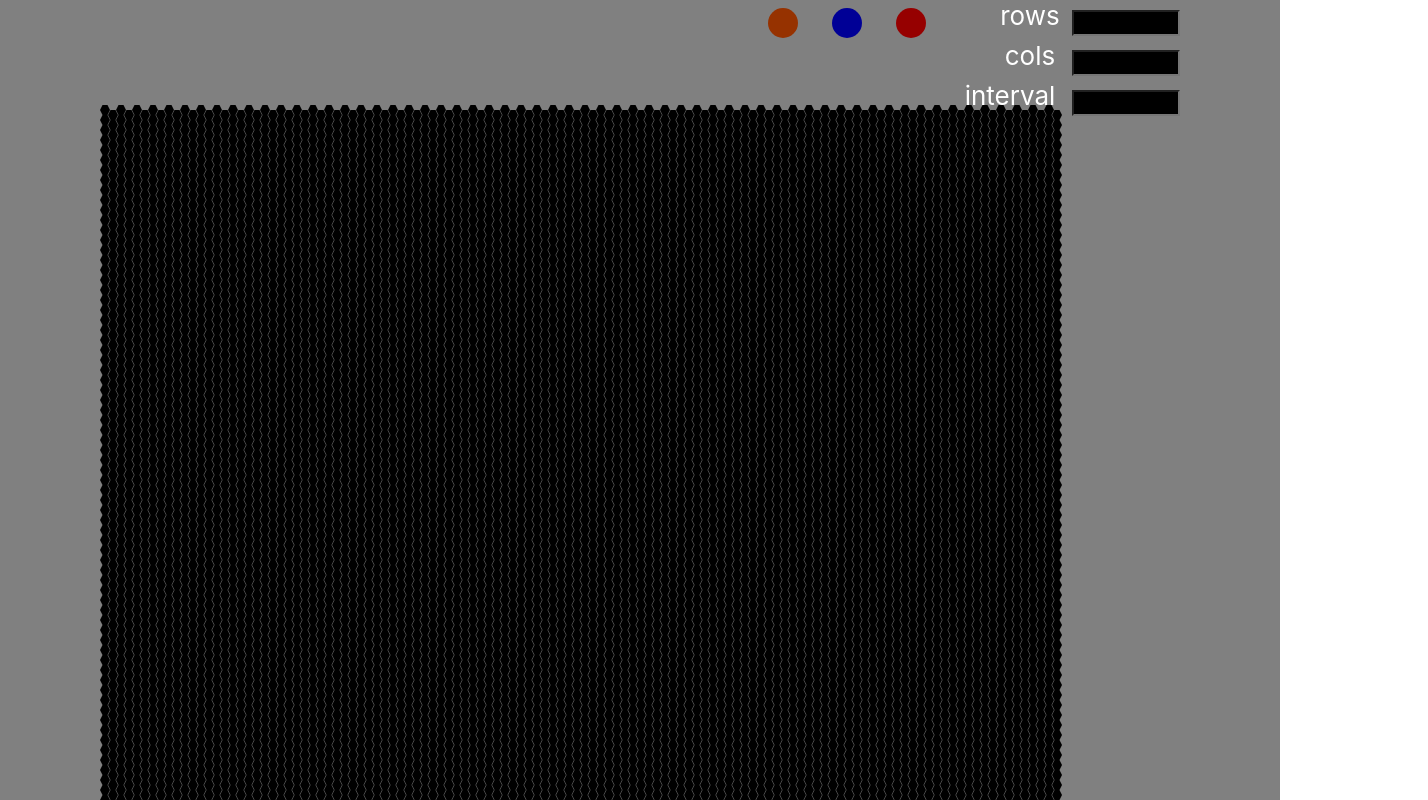
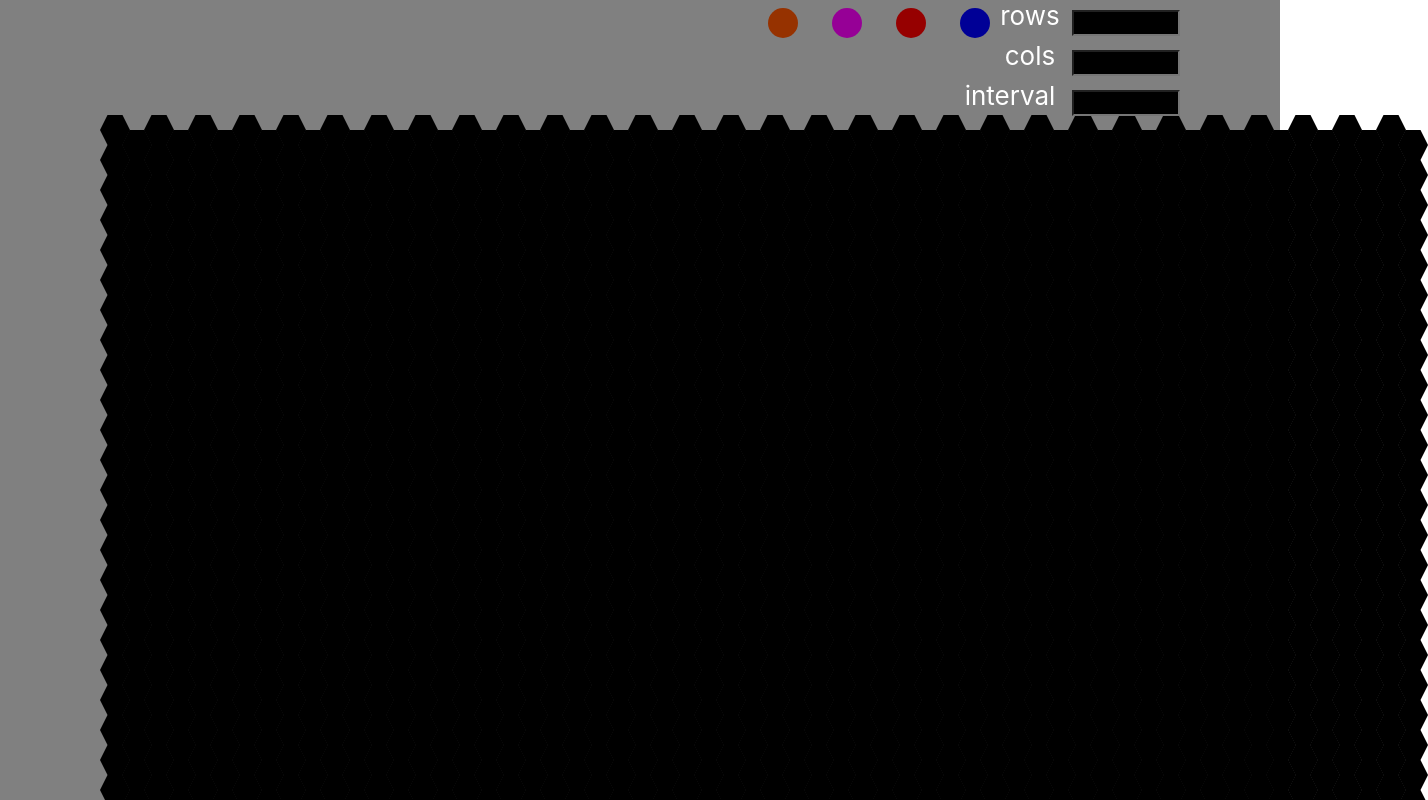
Before and after one commit to ericcarmi/hexagonal-cellular-automata, a React (Create React App) app: page / in a window 1280 px wide. Shown: the top 800 px of the page, 1428 px wide, since content can reach past the window. Built offline with nearby package versions, Linux system fonts and the light colour scheme.

Commit message:
boundary cells

```diff
--- a/src/App.tsx
+++ b/src/App.tsx
@@ -3,19 +3,19 @@ import './App.css';
 import {useState, useEffect} from 'react';
 import {Hexagons} from './Hexagon';
 
-// const hexsize = 100;
-// const colors = ['rgba(150,0,0,0.9)','rgba(0,150,0,0.9)']
 
 
 function App() {
   const [isMouseDown, setMouseDown] = useState(false);
-  const [numRows, setNumRows] = useState(150);
-  const [numCols, setNumCols] = useState(60);
+  const [numRows, setNumRows] = useState(50);
+  const [numCols, setNumCols] = useState(30);
+  const hexsize = 30;
+  const updateInterval = 10;
 
   return (
     <div className="App" onMouseDown={() => setMouseDown(true)} onMouseUp={() => setMouseDown(false)}>
       <header className="App-header">
-    <Hexagons isMouseDown={isMouseDown} numrows={numRows} numcols={numCols}/>
+    <Hexagons hexsize={hexsize} updateInterval={updateInterval} isMouseDown={isMouseDown} numrows={numRows} numcols={numCols}/>
       <RowsInput
           onChange={(e) => e.target.value}
           onKeyDown={(e) => {
--- a/src/Hexagon.tsx
+++ b/src/Hexagon.tsx
@@ -1,9 +1,6 @@
 import styled from 'styled-components';
 import {useState, useEffect} from 'react';
 
-const hexsize = 10;
-const colors = ['rgba(150,0,0,0.9)','rgba(0,150,0,0.9)']
-const updateInterval = 10;
 // rule should have 7 bits, include the center...put this first
 /*
 to get it to oscillate, a set of bits need to be flipped
@@ -51,8 +48,8 @@ the conditions should be for the next set of rules, rules(i+1) <- rules(i)
 const rules =
 {
 "0000000" : "0",
-"0000001" : "1",
-"0000010" : "1",
+"0000001" : "0", // why is this down right...it is starting at bottom and going clockwise? prob after changing rows/cols
+"0000010" : "0",
 "0000011" : "0",
 "0000100" : "1",
 "0000101" : "0",
@@ -114,7 +111,7 @@ const rules =
 "0111101" : "0",
 "0111110" : "0",
 "0111111" : "1",
-"1000000" : "0",
+"1000000" : "1",
 "1000001" : "0",
 "1000010" : "0",
 "1000011" : "0",
@@ -186,10 +183,11 @@ interface IHexagons {
   isMouseDown? : boolean,
   numrows: number;
   numcols: number;
+  hexsize: number;
+  updateInterval: number;
 }
 
-
-export const Hexagons = ({isMouseDown, numrows, numcols}:IHexagons) => {
+export const Hexagons = ({isMouseDown, numrows, numcols, updateInterval, hexsize}:IHexagons) => {
 
   // const numrows = 20;
   // const numcols = 20;
@@ -198,12 +196,10 @@ export const Hexagons = ({isMouseDown, numrows, numcols}:IHexagons) => {
   const [backgroundColor, setBackgroundColor] = useState<string[]>(Array(numhex).fill('black'));
   const [isActive, setActive] = useState<boolean[]>(Array(numhex).fill(false));
   const [allCells, setAllCells] = useState([...Array(numhex)].map((_,i) => i));
-
-
-  // maybe rename activeCells - these are the cells to iterate over, a list that is supposed to grow and shrink...currently not shrinking
-  const [activeCells, setActiveCells] = useState<number[]>([]);
+  const [boundaryCells, setBoundaryCells] = useState(Array(0));
   const [shouldIterate, setShouldIterate] = useState(false);
 
+  // rename to updateCell
   const updateColor = (id:number, newcolor:string) => {
     const r = backgroundColor;
     r[id] = newcolor;
@@ -211,7 +207,7 @@ export const Hexagons = ({isMouseDown, numrows, numcols}:IHexagons) => {
     const q = isActive;
     q[id] = r[id] === 'white' ? true : false;
     setActive([...q]);
-    // setActive(prev => [...prev.filter(i => i === q[id])]);
+    // setActive(prev => [...prev.filter(i => i === q[id])]); // not workin, could be faster? idk
 
   }
   const updateAll = (active: Array<number>, dead: Array<number>) => {
@@ -232,6 +228,27 @@ export const Hexagons = ({isMouseDown, numrows, numcols}:IHexagons) => {
 
   }
 
+  const updateBoundary = () => {
+    const q = isActive;
+    const r = backgroundColor;
+    if(q[0] === false){
+      boundaryCells.map(i => {
+          q[i] = true;
+          r[i] = 'white';
+      })
+    }
+    else{
+      boundaryCells.map(i => {
+          q[i] = false;
+          r[i] = 'black';
+      })
+
+    }
+    setBackgroundColor([...r]);
+    setActive([...q]);
+
+  };
+
   const resetAll = () => {
     const r = Array(numhex).fill('black');
     setBackgroundColor([...r]);
@@ -243,28 +260,30 @@ export const Hexagons = ({isMouseDown, numrows, numcols}:IHexagons) => {
   useEffect(() => {
     setNumHex(numcols*numrows);
     setAllCells([...Array(numcols*numrows)].map((_,i) => i));
-    console.log(numrows,numcols,numhex);
-  },[numcols,numrows, numhex, setNumHex, setAllCells, ])
+    let b = [];
+    for(let i = 0; i < numcols; i++){
+      b.push(i * numrows);
+      b.push(i * numrows + 1);
+      b.push(numrows - 2 + i * numrows);
+      b.push(numrows - 2 + i * numrows + 1);
+    }
+    for(let i = 0; i < Math.round(numrows/2); i++){
+      b.push(i * 2);
+      b.push(i * 2 + numrows * numcols - numrows + 1);
+    }
+
+    setBoundaryCells(b);
+    // console.log(b);
+    // console.log(numrows,numcols,numhex);
+  },[numcols,numrows, numhex, setNumHex, setAllCells, setBoundaryCells])
 
 
   /*
-  instead of using hexagon divs as inputs, use the keys?
-  check if not negative
-  with it not rotated anymore, down is +2, up is -2
-  up-left is ... columns looks repeated/upsampled, 0, 0, 1, 1, ...
-  maybe just give each a unique id
-
-  up-left is -21 with 20 rows, except for second row which is -20
-  dn-left is +20 or +19
-  dn-right is +21 or +20
-  up-right is -20 or -19
-
-  traversing a column will return a constant for the last digit: 19, 59, 99, 139...just a constant offset
-  ---
-  it isn't first row/col...it alternates between +20 and +21 when going dn-right
-  switched back to numbering the same way colors are done, i*numcols + j
-  dn-right is +1 if even, +21 if odd
-  dn-left is +1 if odd, -19 if even
+    boundaries with r = 50 and c = 30
+  i in range(c): i*r and i*r+1 gets top boundary
+  shift +48 gives lower boundary
+  i in range(r//2): i*2 gives left boundary
+  shift +1451 to get right boundary
 
   */
 
@@ -276,18 +295,10 @@ export const Hexagons = ({isMouseDown, numrows, numcols}:IHexagons) => {
         // is this fixed with recognizing it as a symmetry? many formats are possible
         // can format be learned with a different program? some use of logic and statistics (if data can be got)
         if( i % 2 === 0 ) { // even
-          // u-r : -1
-          // u-l : -21
-          // d-l : -19
-          // d-r : +1
           // it always uses numrows even when numrows != numcols
           shifts.push(-1, 1, 2, -numrows+1, -numrows-1);
         }
         else { // odd
-          // u-r : +19
-          // u-l : -1
-          // d-l : +1
-          // d-r : +21
           shifts.push(numrows-1, numrows+1, 2, 1, -1);
         }
         // check if shifts are positive and smaller than max
@@ -317,30 +328,10 @@ export const Hexagons = ({isMouseDown, numrows, numcols}:IHexagons) => {
             nextDeadCells.push(i);
           }
 
-
-
-
       })
-
-        // console.log(nextDeadCells)
-        // console.log(nextActiveCells)
 
       updateAll(nextActiveCells,nextDeadCells);
 
-
-      // nextActiveCells.map((i) => {
-      //     if(i > 0){
-      //     updateColor(i,'white');
-      //       }
-      // })
-      // nextDeadCells.map((i) => {
-      //     if(i > 0){
-      //     updateColor(i,'black');
-      //       }
-      // })
-
-        // nextActiveCells=[];
-        // nextDeadCells=[];
 
       // console.log(activeCells);
     // console.log('completed update function')
@@ -363,6 +354,7 @@ export const Hexagons = ({isMouseDown, numrows, numcols}:IHexagons) => {
         {[...Array(numcols)].map((x, i) =>
           [...Array(numrows)].map((y, j) =>
           <Hexagon key={i*numrows+j}
+            hexsize={hexsize}
             isactive={isActive[i*numrows+j]}
             // background={backgroundColor[i*numcols+j]}
             style={{background:backgroundColor[i*numrows+j], left:100+i*Math.ceil(hexsize/Math.sqrt(2))*2  + Math.ceil(hexsize/Math.sqrt(2)) * (j%2), top:100 + hexsize/2*(j+1)}}
@@ -394,17 +386,18 @@ export const Hexagons = ({isMouseDown, numrows, numcols}:IHexagons) => {
       <ResetButton onClick={resetAll}/>
       <StartButton isIterating={shouldIterate} onClick={() => setShouldIterate(!shouldIterate)}/>
       <NextButton onClick={() => update()} isIterating={shouldIterate} />
+      <BoundaryButton onClick={() => updateBoundary()} isIterating={shouldIterate} />
       </Grid>
   );
 }
 
 
 
-const Hexagon = styled.div.attrs((props : {top : number, left : number, background : string, mousedown : boolean, isactive : boolean}) => props)`
+const Hexagon = styled.div.attrs((props : {hexsize: number, top : number, left : number, background : string, mousedown : boolean, isactive : boolean}) => props)`
   position: absolute;
-  width: ${hexsize}px;
+  width: ${props => props.hexsize}px;
   background: ${props => props.background};
-  height: ${hexsize}px;
+  height: ${props => props.hexsize}px;
   font-size:8px;
   border: none;
   outline: none;
@@ -414,6 +407,7 @@ const Hexagon = styled.div.attrs((props : {top : number, left : number, backgrou
   clip-path: polygon(0% 50%, 25% 0%, 75% 0%, 100% 50%, 75% 100%, 25% 100%);
   // transform: rotateZ(0deg);
   user-select: none;
+transition: background 0.5s;
   justify-content: center;
   align-content: center;
   vertical-align: middle;
@@ -484,10 +478,31 @@ const NextButton = styled.div<{isIterating: boolean}>`
   width: 30px;
   height: 30px;
   border-radius: 15px;
+  background: ${p => p.isIterating ? 'rgb(150,0,150)' : 'rgb(150,0,150)'};
+  transition: background 0.1s;
+  position: absolute;
+  left: 65%;
+  top: 1%;
+  cursor: pointer;
+
+  &:hover{
+    background: ${p => p.isIterating ? 'rgb(190,0,190)' : 'rgb(190,0,190)'};
+  }
+
+  &:active{
+    background: ${p => p.isIterating ? 'rgb(220,0,220)' : 'rgb(220,0,220)'};
+  }
+
+
+`
+const BoundaryButton = styled.div<{isIterating: boolean}>`
+  width: 30px;
+  height: 30px;
+  border-radius: 15px;
   background: ${p => p.isIterating ? 'rgb(0,0,150)' : 'rgb(0,0,150)'};
   transition: background 0.1s;
   position: absolute;
-  left: 65%;
+  left: 75%;
   top: 1%;
   cursor: pointer;
 
```
